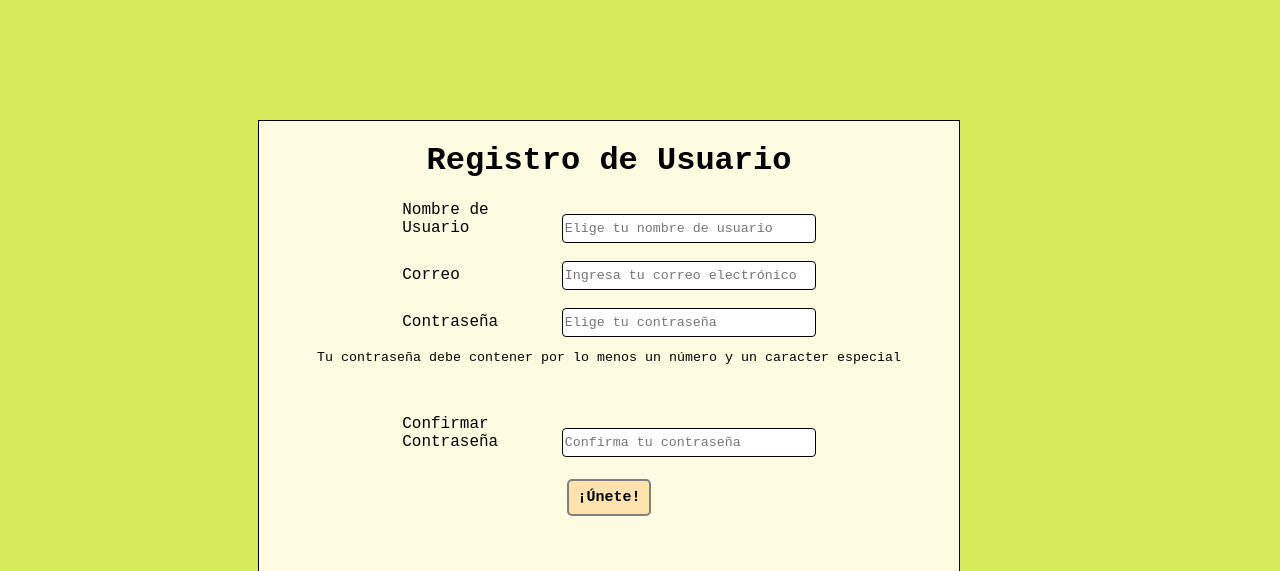
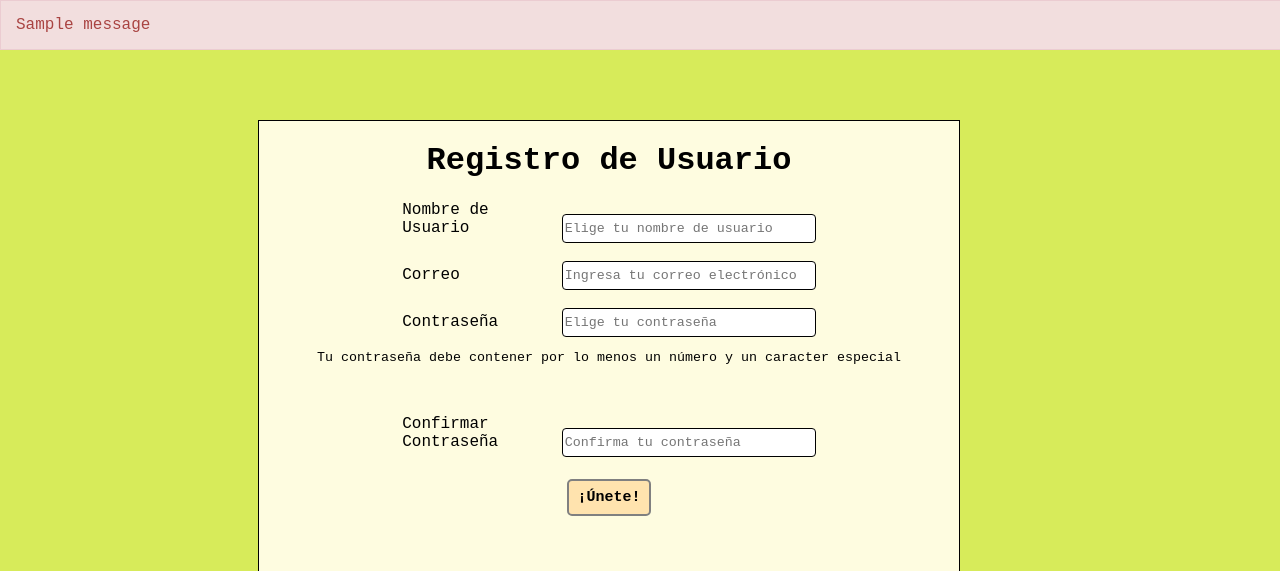
Before and after one commit to clbarrios/MinTICstagram, a Flask app: page /registro in a window 1280 px wide. Shown: the top 571 px of the page. Run offline with Flask 2, Linux system fonts and the light colour scheme; one stand-in notice (Sample message) is shown.

Commit message:
mensajes de validación registro

```diff
--- a/controlador.py
+++ b/controlador.py
@@ -27,12 +27,15 @@ def registro():
         email=request.form.get("correo")
 
         if not utils.isUsernameValid(username):
+            flash("El usuario que escogiste no es un usuario válido. Vuelve a intentar.")
             return render_template('registro.html')
 
         if not utils.isPasswordValid(password):
+            flash("La contraseña que escogiste no es un contraseña válida. Vuelve a intentar.")
             return render_template('registro.html')
 
         if not utils.isEmailValid(email):
+            flash("El correo que escribiste no es un correo válido. Vuelve a intentar.")
             return render_template('registro.html')
 
         yag = yagmail.SMTP(app_mail, app_password)
--- a/static/estilos/estaticas.css
+++ b/static/estilos/estaticas.css
@@ -121,3 +121,14 @@ input[type=text], input[type=password], textarea {
     top: 1px;
     left: 400px;
 }
+.error-msg {
+    position: absolute;
+    left: 0;
+    top: 0;
+    padding: 15px;
+    margin-bottom: 20px;
+    width: 100%;
+    background-color: #f2dede;
+    border: 1px solid #ebccd1;
+    color: #a94442;
+}
--- a/templates/registro.html
+++ b/templates/registro.html
@@ -18,6 +18,17 @@
     </style>
 </head>
 <body>
+    <section class="content">
+        {% with messages = get_flashed_messages() %}
+        {% if messages %}
+        {% for message in messages %}
+        <div class="error-msg">
+            {{ message }}
+        </div>
+        {% endfor %}
+        {% endif %}
+        {% endwith %}
+    </section>
     <div class="boxedreg">
         <form method="POST" class="formulario" action="{{ url_for('registro') }}">
             <h1>Registro de Usuario</h1>
```
